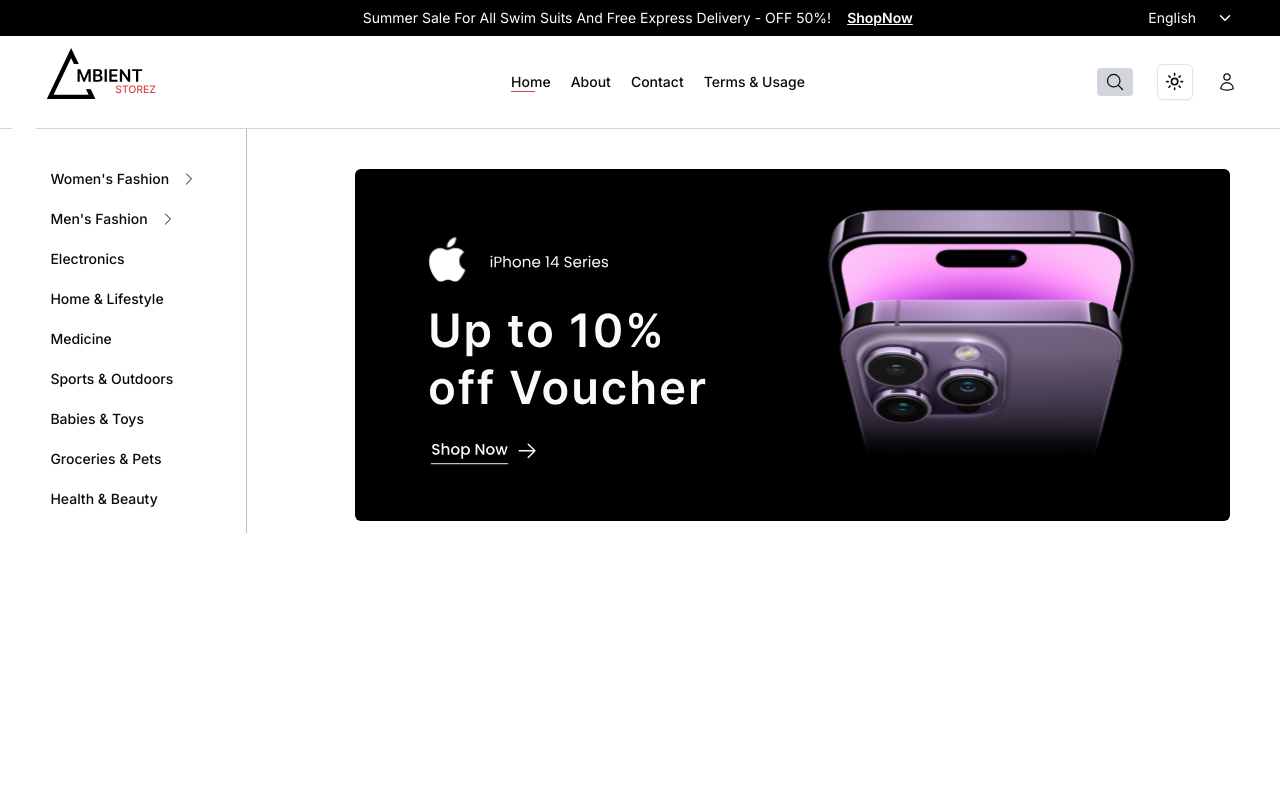
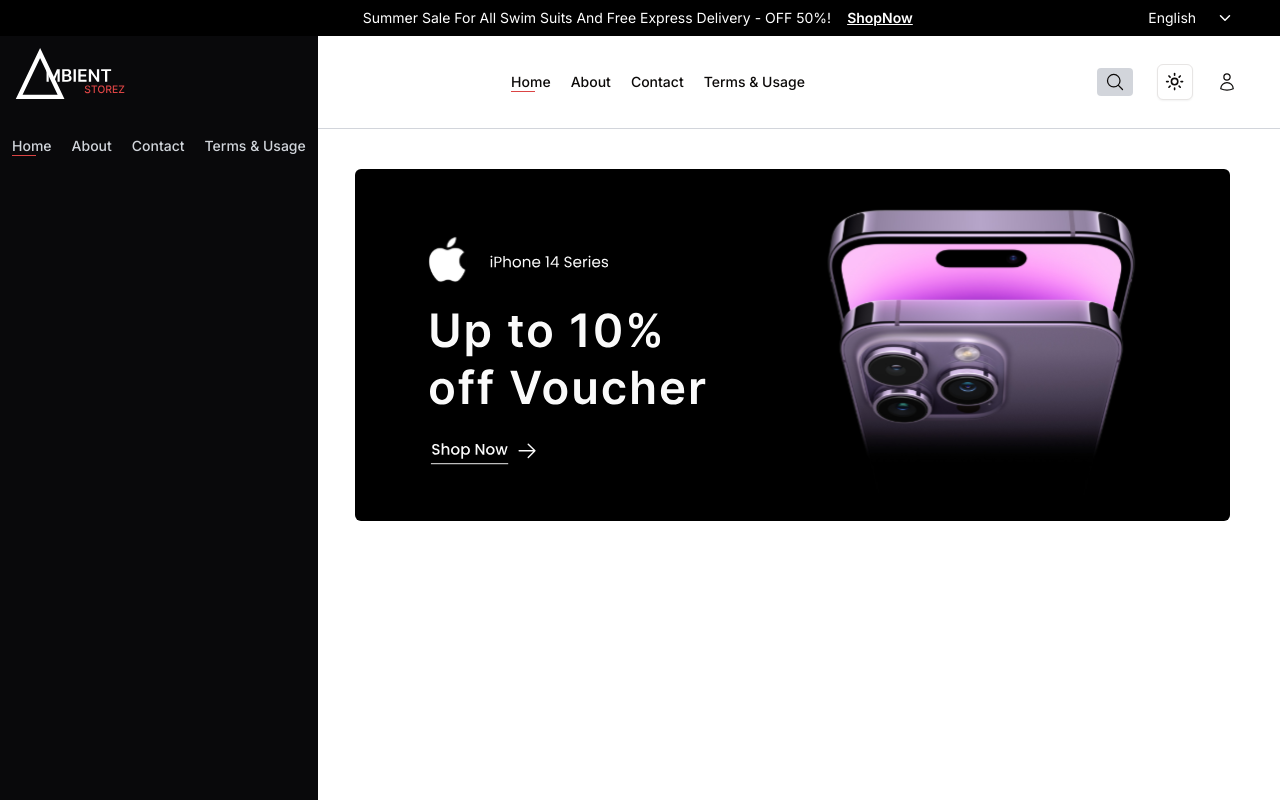
Before and after one commit to KendrickWeb94/AmbientStorez, a Next.js app: page / in a window 1280 px wide. Built offline with nearby package versions, Linux system fonts and the light colour scheme; no server answers.

Commit message:
heyyyy dont be waking my mama

```diff
--- a/app/components/Header.tsx
+++ b/app/components/Header.tsx
@@ -128,6 +128,8 @@
     }
   };
 
+
+
   const handleSignOut = async () => {
     try {
       await logOut();
@@ -141,8 +143,8 @@
   return (
     <>
       <ToastContainer />
+      <ResponsiveNabar />
       <div className="w-full border-b border-b-gray-400/45 h-auto p-3">
-      <ResponsiveNabar />
         <div className="w-full mx-auto max-w-[95%]">
           <div className="w-full flex items-center justify-between">
             <div className="logo">
--- a/app/components/ResponsiveNabar.tsx
+++ b/app/components/ResponsiveNabar.tsx
@@ -1,11 +1,31 @@
 
-
-import React from 'react'
+import Image from "next/image";
+import React from "react";
+import logolight from "../../app/assets/logos/ambient-logo-light.svg";
+import logodark from "../../app/assets/logos/ambient-logo-dark.svg";
+import NavItems from "./NavItem";
+import navLinks from "../data/navlinks";
 
 const ResponsiveNabar = () => {
   return (
-    <div className='h-screen fixed z-40 bg-white dark:bg-zinc-800  w-auto p-3'>
-
+    <div className='h-screen fixed z-40 dark:bg-white  bg-zinc-950  w-[273] p-3'>
+        <div className='w-full spacey-6 d-flex flex-col h-full '>
+        <div className="logo">
+              <Image
+                src={logolight}
+                alt="logo"
+                className="hidden dark:block max-w-44 min-w-28"
+              />
+              <Image
+                src={logodark}
+                alt="logo"
+               className="dark:hidden block max-w-44 min-w-28"
+              />
+            </div>
+            <div className="text-gray-300 dark:text-black mt-5">
+              <NavItems links={navLinks}/>
+            </div>
+        </div>
     </div>
   )
 }
```
